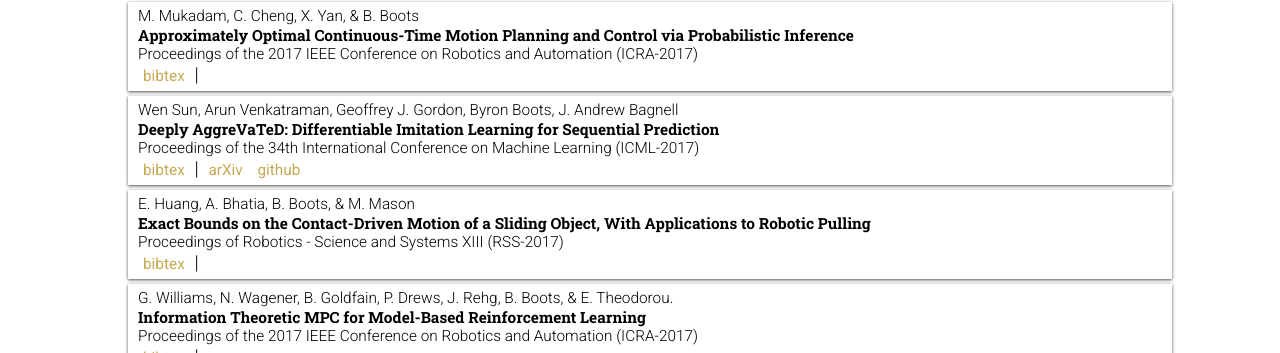
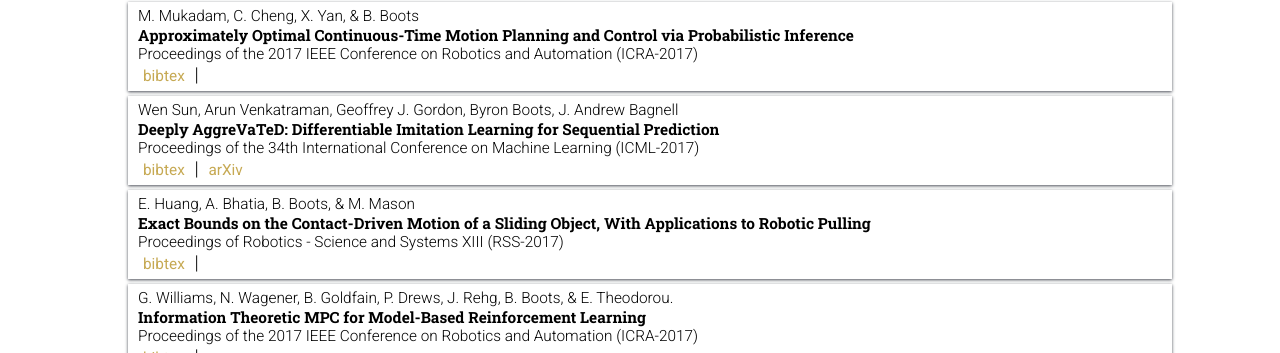
Before and after one commit to AJLiu/rll-site, a Jekyll site: the page built from pages/publications.html, in a window 1280 px wide and 900 px high. Shown: the part 325-678 px from the top of the window. Built offline with Jekyll 4.4.1, drawn with Linux system fonts in a browser that asks for light colours; nearby versions of some CDN libraries.

Commit message:
get rid of dummy github link

```diff
--- a/_data/papers/2017.yaml
+++ b/_data/papers/2017.yaml
@@ -9,8 +9,6 @@
   links:
     - url: https://arxiv.org/abs/1703.01030
       name: arXiv
-    - url: https://github.com/ajliu/rll-site
-      name: github
   bibtex: /publications/deeplyaggrevated.bibtex
   in: Proceedings of the 34th International Conference on Machine Learning (ICML-2017)
   ref: test4
```
